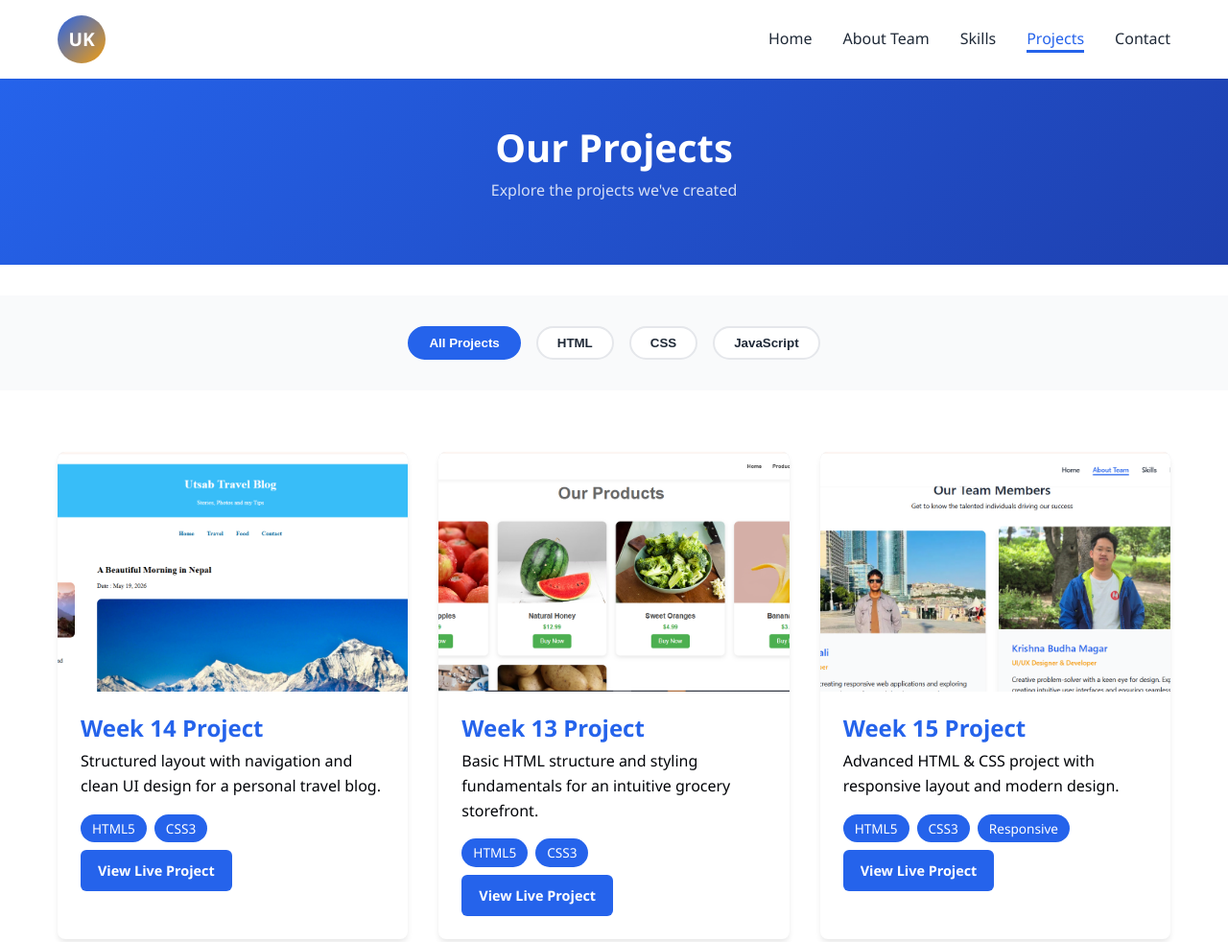
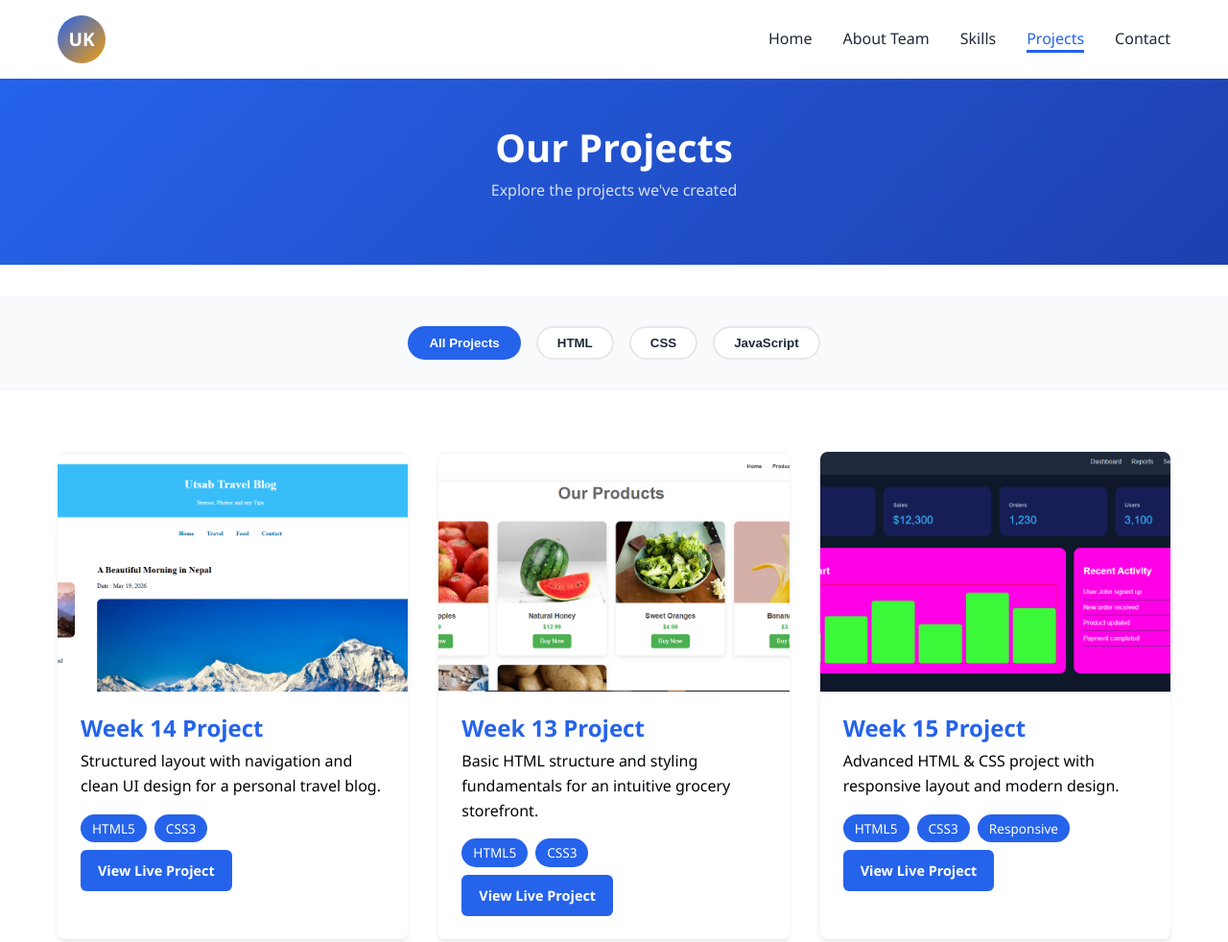
Before and after one commit to mahendramainali5-coder/Finalprojectofwebbasic, a plain HTML site: page projects.html in a window 1280 px wide. Shown: the top 982 px of the page at 96% size. Drawn offline with Linux system fonts and the light colour scheme; a script that the page names is missing.

Commit message:
fixed mistake

```diff
--- a/projects.html
+++ b/projects.html
@@ -91,7 +91,7 @@
 
                 <div class="project-card" data-tags="html,css,js">
                     <div class="project-image">
-                        <img src="Portfolio.png" alt="Week 15 advanced HTML and CSS project preview">
+                        <img src="bar.png" alt="Week 15 advanced HTML and CSS project preview">
                     </div>
                     <div class="project-info">
                         <h3>Week 15 Project</h3>
```
Also changed, not shown: bar.png (added).
